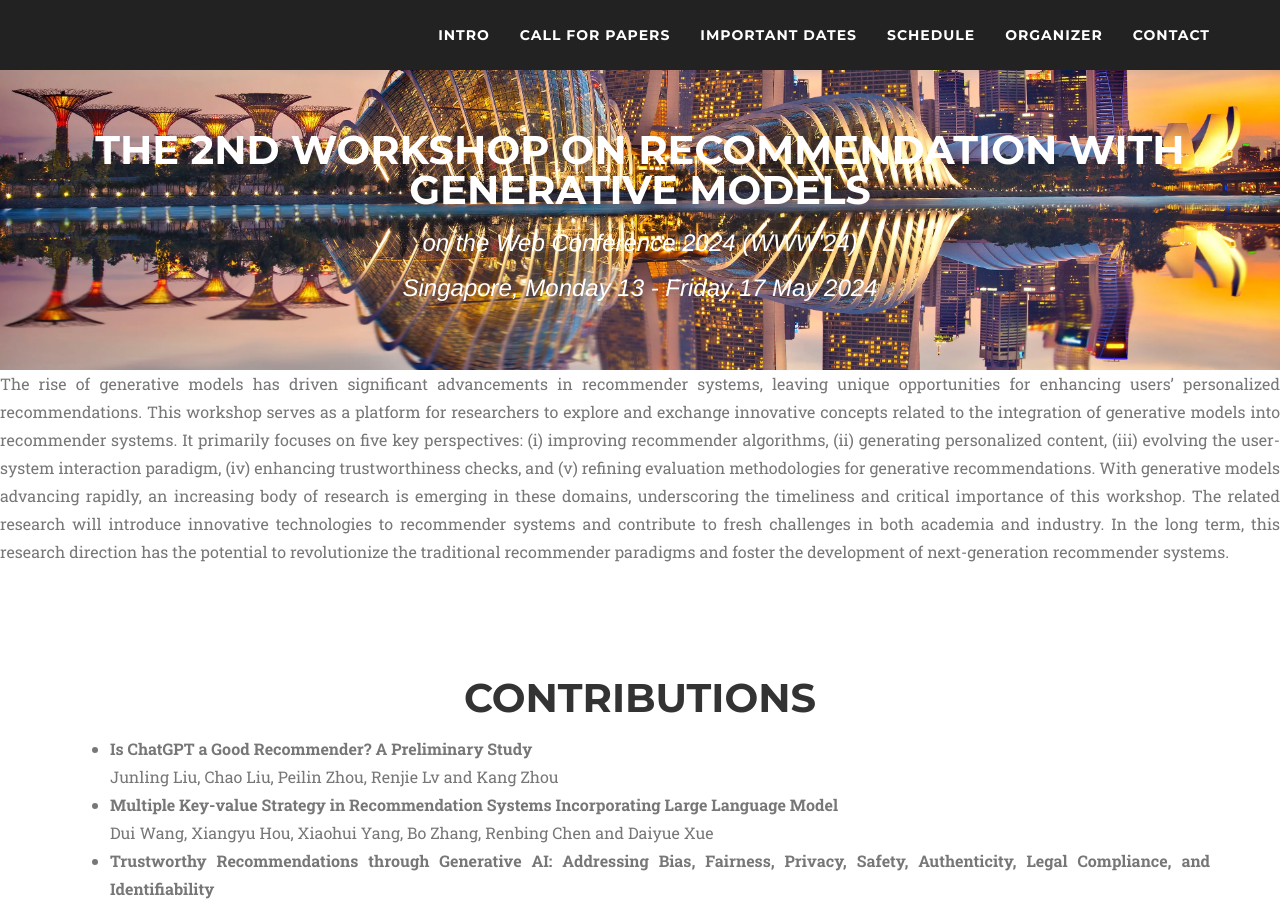
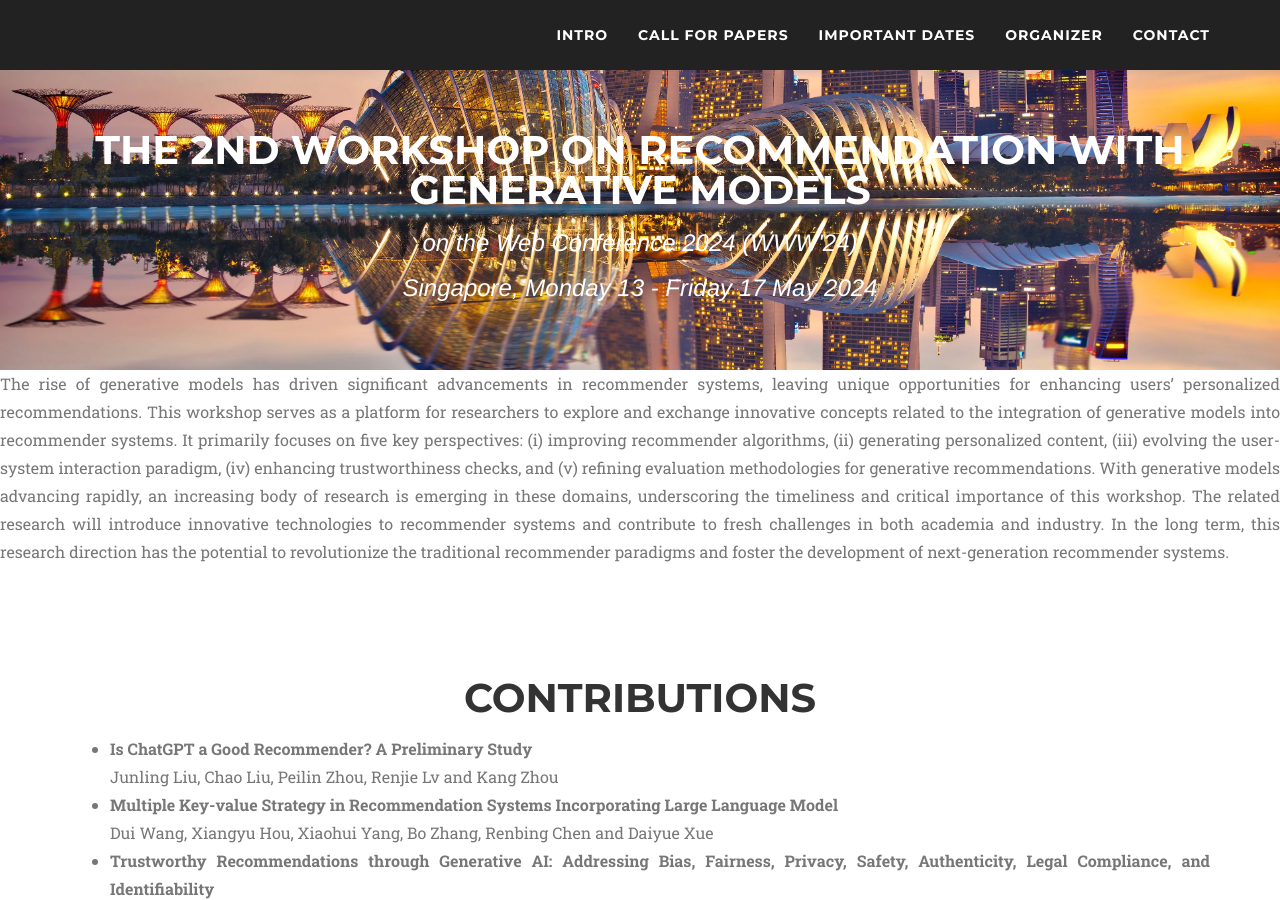
Before and after one commit to generative-rec/generative-rec.github.io, a Jekyll site: the page built from index.md, in a window 1280 px wide and 900 px high. Built offline with Jekyll 4.4.1, drawn with Linux system fonts in a browser that asks for light colours; nearby versions of some CDN libraries; some web fonts are replaced.

Commit message:
Update nav-bar.html

```diff
--- a/_includes/nav-bar.html
+++ b/_includes/nav-bar.html
@@ -17,15 +17,15 @@
                 <li class="hidden">
                     <a href="#page-top"></a>
                 </li>
-                <li>
+<!--                 <li>
                     <a class="page-scroll" href="#summary">Intro</a>
                 </li>
-<!--                 <li>
+                <li>
                     <a class="page-scroll" href="#contributions">contributions</a>
-                </li> -->
-<!--                 <li>
+                </li>
+                <li>
                     <a class="page-scroll" href="#speaker">Speakers</a>
-                </li> -->
+                </li>
                 <li>
                     <a class="page-scroll" href="#call">Call for Papers</a>
                 </li>
@@ -40,6 +40,21 @@
                 </li>
                 <li>
                     <a class="page-scroll" href="#contact">Contact</a>
+                </li> -->
+                <li>
+                    <a class="page-scroll" href="#summary">Intro</a>
+                </li>
+                <li>
+                    <a class="page-scroll" href="#call">Call for Papers</a>
+                </li>
+                <li>
+                    <a class="page-scroll" href="#dates">Important Dates</a>
+                </li>
+                <li>
+                    <a class="page-scroll" href="#organizer">Organizer</a>
+                </li>
+                <li>
+                    <a class="page-scroll" href="#contact">Contact</a>
                 </li>
             </ul>
         </div>
```
